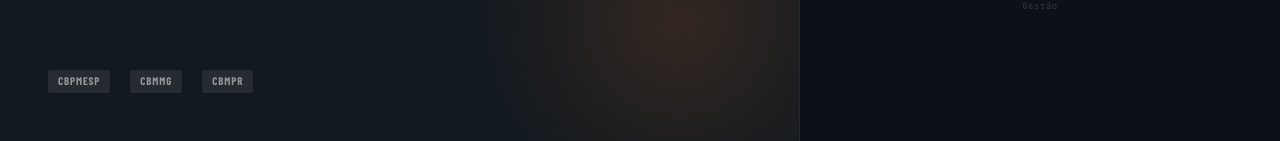
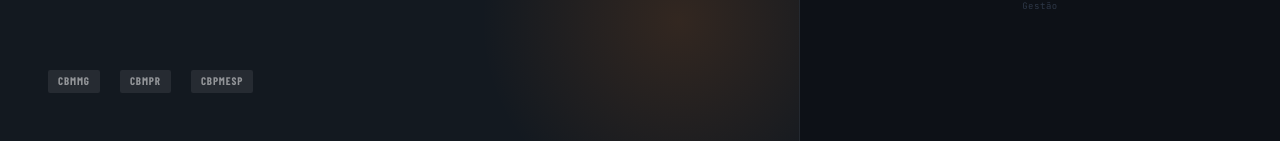
Before and after one commit to joaorafaelmininel/bra-01_system, a Next.js app: page /login in a window 1280 px wide. Shown: the part 659-800 px from the top of the page. Built offline with nearby package versions, Linux system fonts and the light colour scheme; a web font is replaced by a local one.

Commit message:
refactor: ajustes gerais no código

```diff
--- a/src/app/(auth)/login/page.tsx
+++ b/src/app/(auth)/login/page.tsx
@@ -338,7 +338,7 @@ export default function LoginPage() {
           </div>
 
           <div className="left-footer">
-            {['CBPMESP', 'CBMMG', 'CBMPR'].map(corp => (
+            {['CBMMG', 'CBMPR', 'CBPMESP'].map(corp => (
               <span key={corp} className="corp-badge">{corp}</span>
             ))}
           </div>
--- a/src/app/(dashboard)/layout.tsx
+++ b/src/app/(dashboard)/layout.tsx
@@ -190,7 +190,7 @@ export default async function DashboardLayout({ children }: { children: React.Re
             color: 'rgba(255,255,255,0.7)',
           }}>BRA-01 Heavy USAR Team · INSARAG IEC Preparation</div>
           <div style={{ display: 'flex', gap: 20 }}>
-            {['CBPMESP · São Paulo', 'CBMMG · Minas Gerais', 'CBMPR · Paraná'].map((corp, i) => (
+            {['CBMMG · Minas Gerais', 'CBMPR · Paraná', 'CBPMESP · São Paulo'].map((corp, i) => (
               <div key={i} style={{ display: 'flex', alignItems: 'center', gap: 6, fontFamily: 'var(--font-mono)', fontSize: 10, color: 'rgba(255,255,255,0.5)' }}>
                 <span style={{
                   fontFamily: 'var(--font-cond)', fontSize: 11, fontWeight: 700,
--- a/src/app/(dashboard)/organograma/imprimir/OrganogramaPrint.tsx
+++ b/src/app/(dashboard)/organograma/imprimir/OrganogramaPrint.tsx
@@ -233,7 +233,7 @@ export default function OrganogramaPrint({
                 fontFamily: 'JetBrains Mono, monospace',
                 fontSize: 8, color: '#64748B',
                 letterSpacing: '0.14em', textTransform: 'uppercase', marginTop: 3,
-              }}>CBPMESP · CBMMG · CBMPR · Sistema de Gestão da Equipe</div>
+              }}> CBMMG · CBMPR · CBPMESP · Sistema de Gestão da Equipe</div>
             </div>
           </div>
 
```
